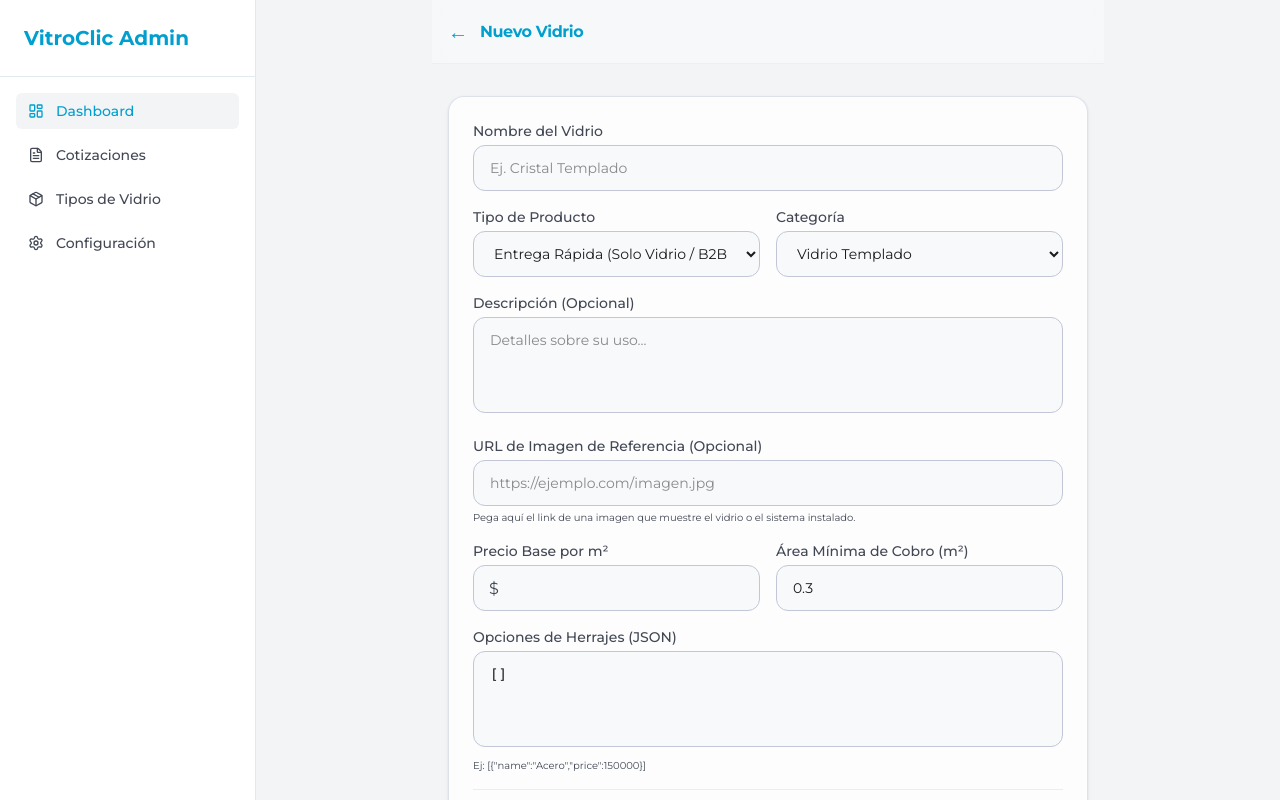
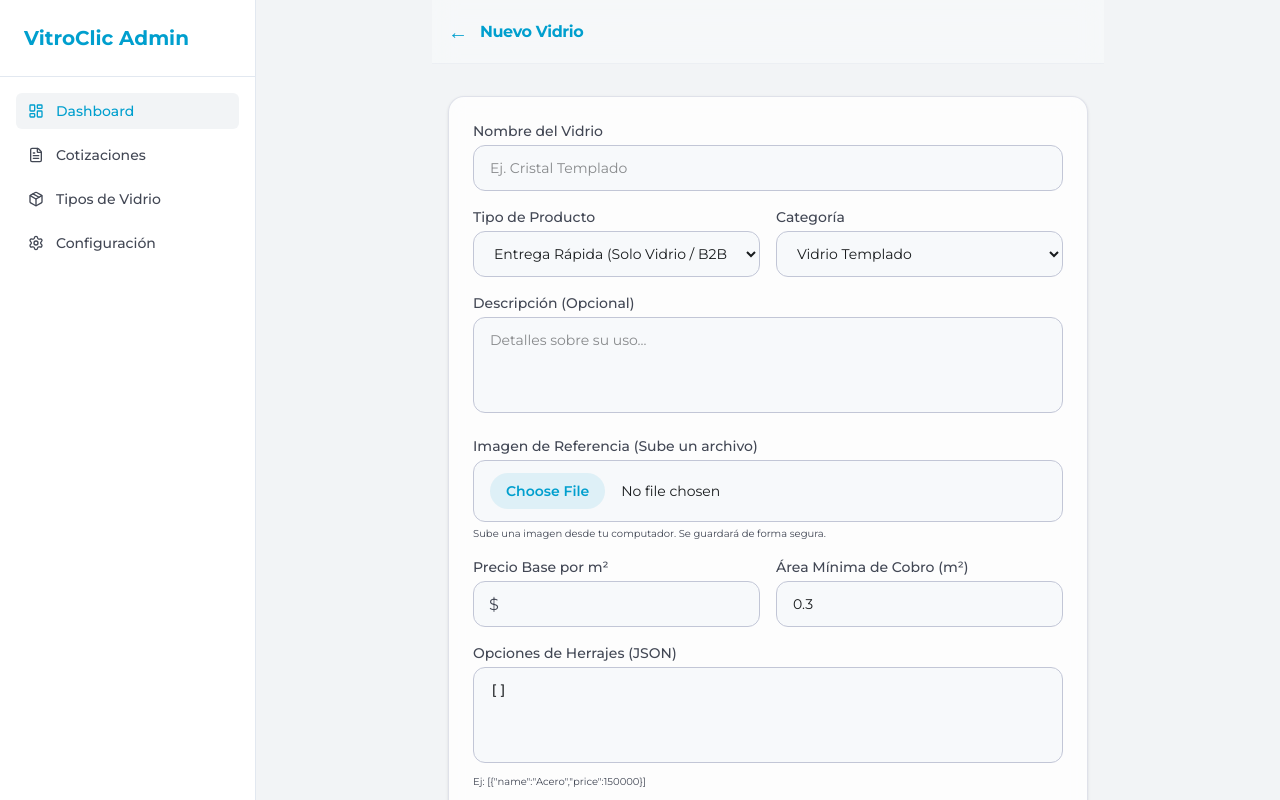
Before and after one commit to castellanosdavidson-web/Vidriero, a Next.js app: page /admin/glass/new in a window 1280 px wide. Shown: the top 800 px of the page. Built offline with nearby package versions, Linux system fonts and the light colour scheme; no server answers.

Commit message:
feat: Add local image base64 upload and installation rules selector

```diff
--- a/src/app/admin/glass/_components/GlassForm.tsx
+++ b/src/app/admin/glass/_components/GlassForm.tsx
@@ -71,6 +71,18 @@ export function GlassForm({ glass }: { glass?: any }) {
     try { return glass ? JSON.parse(glass.colors || '[]') : []; } catch(e) { return []; }
   });
   const [isActive, setIsActive] = useState<boolean>(glass ? glass.isActive : true);
+  const [imageBase64, setImageBase64] = useState<string>(glass?.imageUrl || '');
+
+  const handleImageChange = (e: React.ChangeEvent<HTMLInputElement>) => {
+    const file = e.target.files?.[0];
+    if (file) {
+      const reader = new FileReader();
+      reader.onloadend = () => {
+        setImageBase64(reader.result as string);
+      };
+      reader.readAsDataURL(file);
+    }
+  };
 
   return (
     <form action={saveGlassType} className="space-y-6 bg-white/80 backdrop-blur border border-outline-variant/50 p-6 rounded-2xl shadow-sm">
@@ -78,6 +90,7 @@ export function GlassForm({ glass }: { glass?: any }) {
       <input type="hidden" name="thicknesses" value={JSON.stringify(thicknesses)} />
       <input type="hidden" name="colors" value={JSON.stringify(colors)} />
       <input type="hidden" name="isActive" value={isActive ? 'true' : 'false'} />
+      <input type="hidden" name="imageUrl" value={imageBase64} />
 
       <div className="space-y-4">
         <div>
@@ -133,15 +146,19 @@ export function GlassForm({ glass }: { glass?: any }) {
         </div>
 
         <div>
-          <label className="block text-sm font-label-sm text-on-surface-variant font-medium mb-1">URL de Imagen de Referencia (Opcional)</label>
-          <input
-            type="url"
-            name="imageUrl"
-            defaultValue={glass?.imageUrl || ''}
-            placeholder="https://ejemplo.com/imagen.jpg"
-            className="w-full bg-surface border border-outline-variant rounded-xl px-4 py-3 text-sm focus:outline-none focus:border-primary transition-colors"
-          />
-          <p className="text-[10px] text-on-surface-variant mt-1">Pega aquí el link de una imagen que muestre el vidrio o el sistema instalado.</p>
+          <label className="block text-sm font-label-sm text-on-surface-variant font-medium mb-1">Imagen de Referencia (Sube un archivo)</label>
+          <div className="flex flex-col gap-3">
+            {imageBase64 && (
+              <img src={imageBase64} alt="Preview" className="w-32 h-32 object-cover rounded-xl border border-outline-variant" />
+            )}
+            <input
+              type="file"
+              accept="image/*"
+              onChange={handleImageChange}
+              className="w-full bg-surface border border-outline-variant rounded-xl px-4 py-3 text-sm focus:outline-none focus:border-primary transition-colors file:mr-4 file:py-2 file:px-4 file:rounded-full file:border-0 file:text-sm file:font-semibold file:bg-primary/10 file:text-primary hover:file:bg-primary/20"
+            />
+          </div>
+          <p className="text-[10px] text-on-surface-variant mt-1">Sube una imagen desde tu computador. Se guardará de forma segura.</p>
         </div>
 
         <div className="grid grid-cols-2 gap-4">
--- a/src/app/api/quotes/route.ts
+++ b/src/app/api/quotes/route.ts
@@ -56,6 +56,7 @@ export async function POST(request: Request) {
         width: data.width,
         unit: data.unit,
         requiresInstall: data.requiresInstall,
+        installationRuleId: data.installationRuleId || null,
         areaM2: data.areaM2,
         basePrice: data.basePrice,
         installationPrice: data.installationPrice,
--- a/src/app/page.tsx
+++ b/src/app/page.tsx
@@ -9,6 +9,11 @@ export default async function HomePage() {
   const glassTypes = await prisma.glassType.findMany({
     where: { isActive: true },
     orderBy: { createdAt: 'desc' }
+  });
+
+  const installationRules = await prisma.installationRule.findMany({
+    where: { isActive: true },
+    orderBy: { createdAt: 'asc' }
   });
 
   return (
@@ -94,7 +99,7 @@ export default async function HomePage() {
               <div className="rounded-3xl overflow-hidden shadow-[0_20px_50px_rgba(0,0,0,0.5)] bg-white/5 backdrop-blur-2xl border border-white/10 p-1 sm:p-2">
                 <div className="bg-[#11141D]/90 rounded-[22px] p-6 sm:p-8">
                   <Suspense fallback={<div className="h-[400px] flex items-center justify-center text-primary animate-pulse">Iniciando motor de cotización...</div>}>
-                    <QuoteForm glassTypes={glassTypes} />
+                    <QuoteForm glassTypes={glassTypes} installationRules={installationRules} />
                   </Suspense>
                 </div>
               </div>
--- a/src/components/quote/QuoteForm.tsx
+++ b/src/components/quote/QuoteForm.tsx
@@ -19,6 +19,7 @@ const quoteSchema = z.object({
   width: z.number().min(1, 'Ancho requerido'),
   unit: z.enum(['CM', 'M']),
   requiresInstall: z.boolean(),
+  installationRuleId: z.string().optional(),
   hardwareName: z.string().optional(),
   observations: z.string().optional(),
 });
@@ -31,7 +32,7 @@ const MOCK_GLASS_TYPES = [
   { id: '2', name: 'Espejo Plata', description: 'Recubrimiento reflectante premium.', pricePerM2: 65000, icon: 'auto_awesome' },
 ];
 
-export default function QuoteForm({ glassTypes }: { glassTypes: any[] }) {
+export default function QuoteForm({ glassTypes, installationRules = [] }: { glassTypes: any[], installationRules?: any[] }) {
   const searchParams = useSearchParams();
   const router = useRouter();
   const initialGlassId = searchParams.get('glass');
@@ -49,6 +50,11 @@ export default function QuoteForm({ glassTypes }: { glassTypes: any[] }) {
 
   const [selectedGlass, setSelectedGlass] = useState(initialGlass);
   const [selectedHardware, setSelectedHardware] = useState<any>(null);
+
+  // Set default installation rule
+  const defaultInstallRule = installationRules && installationRules.length > 0 ? installationRules[0] : null;
+  const [selectedInstallRule, setSelectedInstallRule] = useState(defaultInstallRule);
+
   const [showCrossSell, setShowCrossSell] = useState(false);
 
   const {
@@ -65,6 +71,7 @@ export default function QuoteForm({ glassTypes }: { glassTypes: any[] }) {
       clientCity: '',
       unit: 'CM',
       requiresInstall: false,
+      installationRuleId: defaultInstallRule ? defaultInstallRule.id : '',
       glassTypeId: initialGlass.id,
       color: 'claro',
       thickness: '4mm',
@@ -82,8 +89,8 @@ export default function QuoteForm({ glassTypes }: { glassTypes: any[] }) {
     unit: watchAllFields.unit || 'CM',
     pricePerM2: selectedGlass.pricePerM2,
     requiresInstall: watchAllFields.requiresInstall || false,
-    baseInstallPrice: 30000,
-    installPricePerM2: 15000,
+    baseInstallPrice: selectedInstallRule ? selectedInstallRule.basePrice : 30000,
+    installPricePerM2: selectedInstallRule ? selectedInstallRule.pricePerM2 : 15000,
     surcharges: 0,
     minArea: selectedGlass.minArea || 0.30,
     hardwarePrice: selectedHardware ? selectedHardware.price : 0,
@@ -326,6 +333,32 @@ export default function QuoteForm({ glassTypes }: { glassTypes: any[] }) {
             </button>
           </div>
 
+          {/* Installation Rule Selector */}
+          <div className={`transition-all duration-300 mb-6 ${watchAllFields.requiresInstall ? 'block opacity-100' : 'hidden opacity-0 h-0 overflow-hidden'}`}>
+            <label className="font-label-sm text-sm text-slate-300 block mb-2">Selecciona el tipo de instalación</label>
+            {installationRules && installationRules.length > 0 ? (
+              <select
+                {...register('installationRuleId')}
+                onChange={(e) => {
+                  const rule = installationRules.find(r => r.id === e.target.value);
+                  setSelectedInstallRule(rule || null);
+                  setValue('installationRuleId', e.target.value);
+                }}
+                className="w-full bg-[#0A0D14] border border-white/10 rounded-xl px-4 py-3 text-sm text-white focus:ring-2 focus:ring-primary/50 focus:border-primary outline-none"
+              >
+                {installationRules.map(rule => (
+                  <option key={rule.id} value={rule.id}>
+                    {rule.name} (Base: ${rule.basePrice.toLocaleString()} | +${rule.pricePerM2.toLocaleString()}/m²)
+                  </option>
+                ))}
+              </select>
+            ) : (
+              <p className="text-xs text-amber-400 bg-amber-400/10 p-3 rounded-lg border border-amber-400/20">
+                Aviso: No hay reglas de instalación configuradas. Se usará una tarifa estándar.
+              </p>
+            )}
+          </div>
+
           <div className="bg-inverse-surface text-white rounded-xl p-6 shadow-xl relative overflow-hidden">
             <div className="absolute top-0 right-0 w-32 h-32 bg-primary/20 blur-3xl rounded-full"></div>
             <h3 className="text-lg font-display font-medium text-white/80 mb-4 relative z-10">Resumen Final</h3>
@@ -343,7 +376,7 @@ export default function QuoteForm({ glassTypes }: { glassTypes: any[] }) {
               )}
               {watchAllFields.requiresInstall && (
                 <div className="flex justify-between">
-                  <span className="text-white/60">Instalación Certificada</span>
+                  <span className="text-white/60">Instalación ({selectedInstallRule ? selectedInstallRule.name : 'Estándar'})</span>
                   <span>${calculatorOutputs.installationPrice.toLocaleString()}</span>
                 </div>
               )}
```
